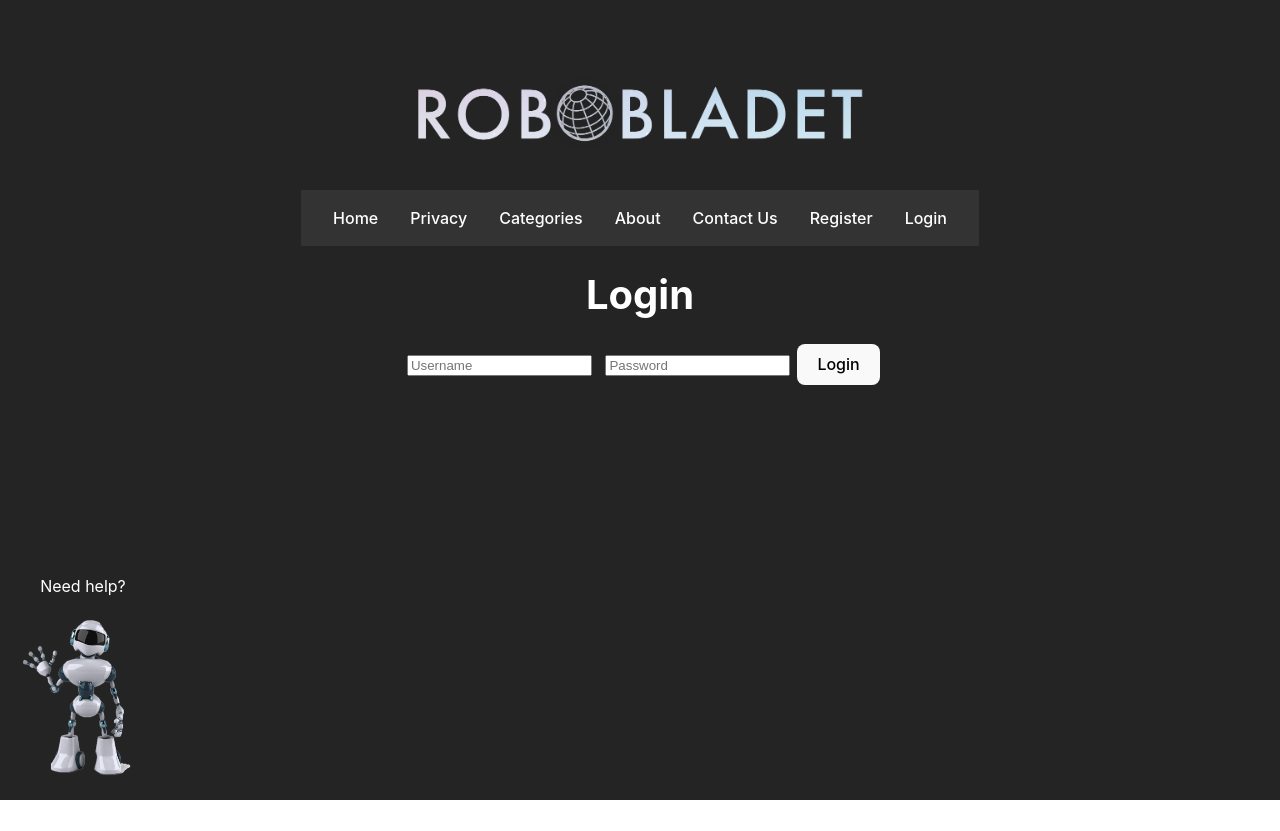
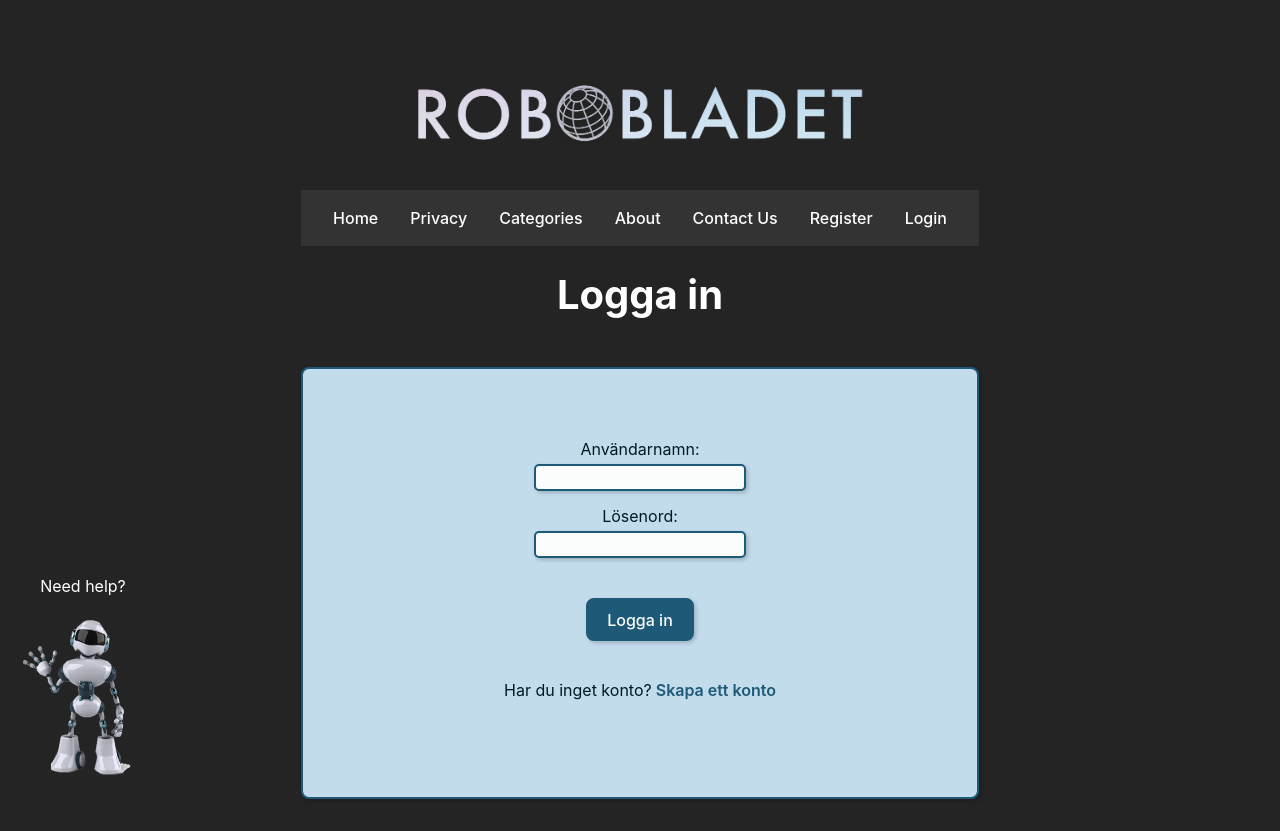
Before and after one commit to ericbr0wne/Robobladet, a React (Vite) app in the folder roboApp/: page /login in a window 1280 px wide. Before the commit the page ends 800 px from the top, so only its background shows below. Built offline with nearby package versions, Linux system fonts and the light colour scheme.

Commit message:
implement css to login page
- stylise the page
- made it to a form to match the register page
- removed unused imports

```diff
--- a/roboApp/src/components/Login.jsx
+++ b/roboApp/src/components/Login.jsx
@@ -1,10 +1,11 @@
-import React, { useState } from "react";
-import { useNavigate } from "react-router-dom"; // Import useNavigate
+import { useState } from "react";
+import { useNavigate, Link } from "react-router-dom";
+import "./Register.css";
 
 const Login = () => {
   const [username, setUsername] = useState("");
   const [password, setPassword] = useState("");
-  const navigate = useNavigate(); // Initialize useNavigate
+  const navigate = useNavigate();
 
   const handleLogin = async () => {
     const response = await fetch("http://localhost:3000/api/login", {
@@ -17,7 +18,7 @@ const Login = () => {
     if (data.token) {
       localStorage.setItem("token", data.token);
       alert("Login successful");
-      navigate("/"); // Redirect to the main page
+      navigate("/"); // Redirect to the article main page
     } else {
       alert(data.message);
     }
@@ -25,20 +26,32 @@ const Login = () => {
 
   return (
     <div>
-      <h1>Login</h1>
+      <h1>Logga in</h1>
+      <div className="regLoginContainer">
+        <form className="regLoginForm">
+          <div>
+            <label htmlFor="username">Användarnamn: </label>
             <input
               type="text"
-        placeholder="Username"
               value={username}
               onChange={(e) => setUsername(e.target.value)}
             />
+          </div>
+          <div>
+            <label htmlFor="password">Lösenord: </label>
             <input
               type="password"
-        placeholder="Password"
               value={password}
               onChange={(e) => setPassword(e.target.value)}
             />
-      <button onClick={handleLogin}>Login</button>
+          </div>
+          <button onClick={handleLogin}>Logga in</button>
+          <p id="regLink">
+            Har du inget konto?
+            <Link to={"/register"}> Skapa ett konto</Link>
+          </p>
+        </form>
+      </div>
     </div>
   );
 };
```
Lines whose indentation alone changed are shown as unchanged.
